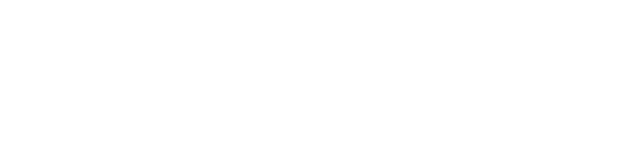
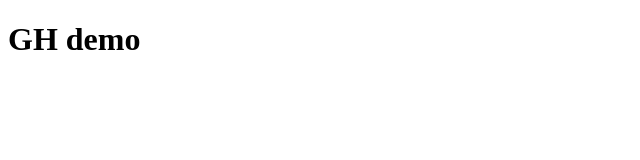
Before and after one commit to 1403-Phong/gh-demo, a plain HTML site: page index.html in a window 1280 px wide. Shown: the whole page, without its empty margins (0-640 px from the left). Drawn offline with Linux system fonts and the light colour scheme.

Commit message:
add main heading for page

```diff
--- a/index.html
+++ b/index.html
@@ -7,7 +7,7 @@
 </head>
 <body>
 
-
+   <h1>GH demo</h1>
 
 </body>
 </html>
```
